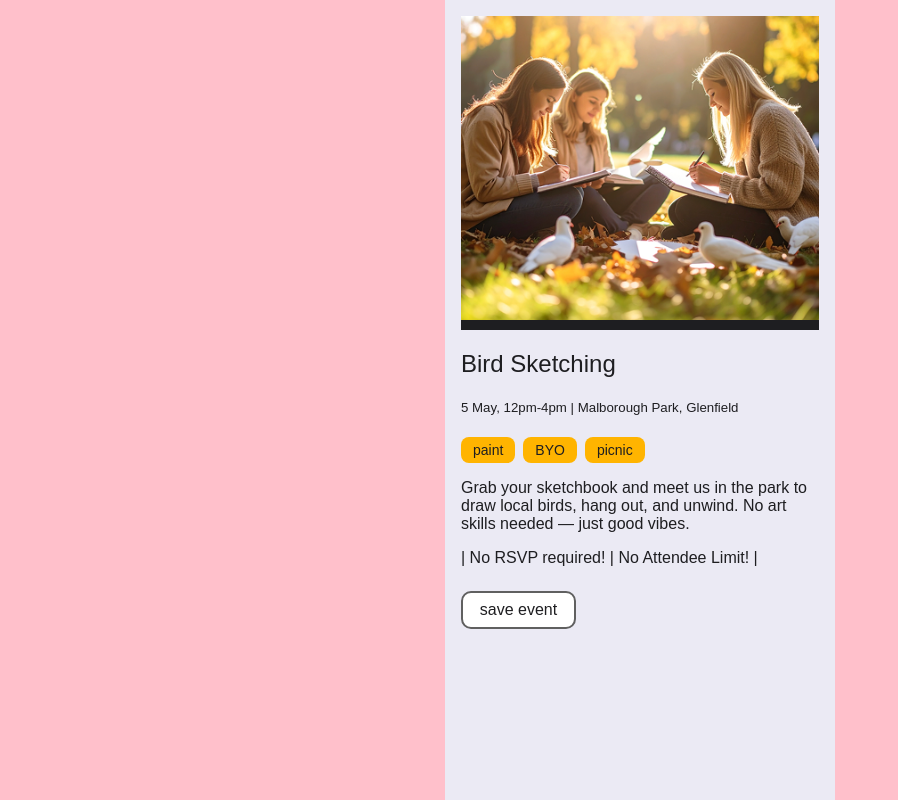
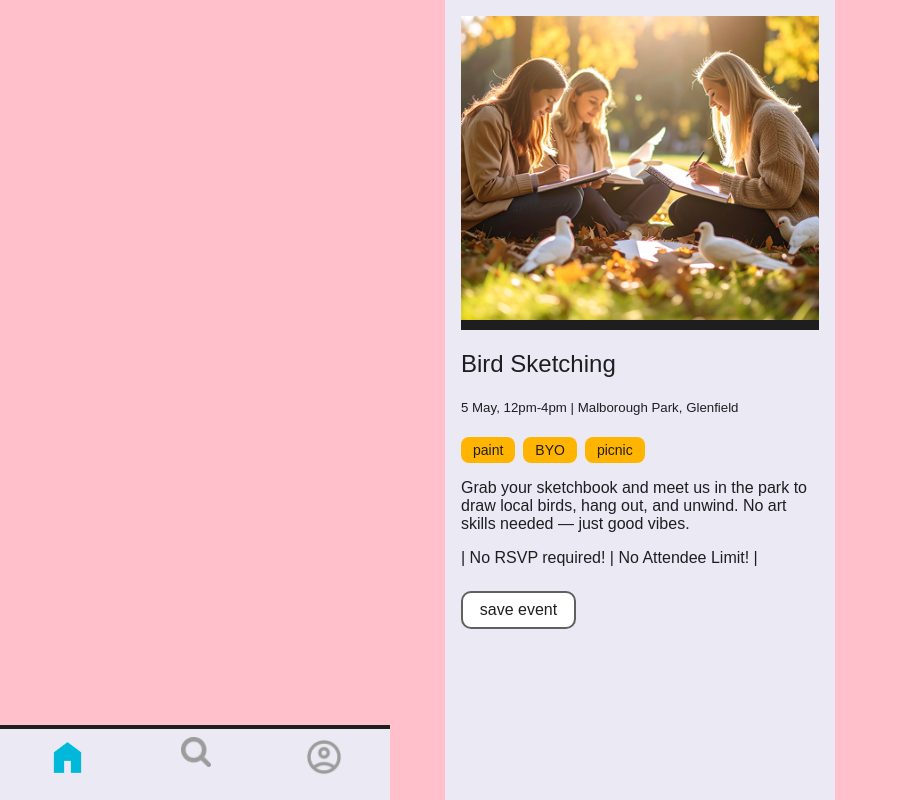
Before and after one commit to mhayv/mhayvine-capulong-summative-1-bmd2id2, a plain HTML site: page birdsketch.html in a window 1280 px wide. Shown: the whole page, without its empty margins (0-898 px from the left). Drawn offline with Linux system fonts and the light colour scheme; a web font is replaced by a local one.

Commit message:
lower nav bar fix, linking pages

```diff
--- a/birdsketch.html
+++ b/birdsketch.html
@@ -24,15 +24,21 @@
                 <h5>BYO</h5>
                 <h5>picnic</h5>
             </div>
-            <p>Grab your sketchbook and meet us in the park to draw local birds, hang out, and unwind. No art skills needed — just good vibes.</p>
+            <p>Grab your sketchbook and meet us in the park to draw local birds, hang out, and unwind. No art skills
+                needed — just good vibes.</p>
             <p>| No RSVP required! | No Attendee Limit! | </p>
 
-             <div class="button-grid">
+            <div class="button-grid">
                 <button class="yellow-btn">save event</button>
             </div>
-
         </main>
 
+        <nav class="bottom-nav">
+            <a href="all.html">
+            <img src="assets/icons/home.png" class="nav-item" alt="home icon"></a>
+            <img src="assets/icons/search.png" class="nav-item size" alt="search icon">
+             <img src="assets/icons/account.png" class="nav-item sizes" alt="search icon">
+        </nav>
     </div>
     <script src="js/script.js" defer></script>
 </body>
--- a/js/script.js
+++ b/js/script.js
@@ -1,5 +1,4 @@
 //filter button toggles
-
 document.querySelectorAll('.areafilter-btn').forEach(btn => {
   btn.addEventListener('click', () => {
     btn.classList.toggle('active');
@@ -24,6 +23,7 @@ document.querySelectorAll('.interestfilter-btn').forEach(btn => {
   });
 });
 
+//save event button action
 document.querySelectorAll('.yellow-btn').forEach(btn => {
   btn.addEventListener('click', () => {
     btn.classList.toggle('active');
--- a/style/style.css
+++ b/style/style.css
@@ -20,6 +20,10 @@ body {
     margin: 0;
     color: var(--graphite-grid);
     background-color: pink;
+}
+
+main{
+    padding-bottom: 60px;
 }
 
 /*to make consistent space throughout screens*/
@@ -354,6 +358,10 @@ a {
   flex-direction: column;
 }
 
+.a {
+    text-decoration: none;
+}
+
 .cards img {
   width: 100%;
   height: auto;
@@ -453,3 +461,33 @@ a {
     background-color: var(--buzz-beam);
     border-color: var(--graphite-grid);
 }
+
+/*bottom nav bar*/
+.bottom-nav {
+  position: fixed;
+  bottom: 0;
+  left: 0;
+  height: 75px;
+  width: 100%;
+  max-width: 390px;
+  background-color: var(--frosted-glass);
+  border-top: 4px solid var(--graphite-grid);
+  display: flex;
+  justify-content: space-around;
+  padding: 0.5rem 0;
+  z-index: 1000;
+}
+
+.nav-item {
+  text-decoration: none;
+  color: var(--graphite-grid);
+  font-family: "ff-real-headline-pro", sans-serif;
+  font-size: 0.875rem;
+}
+
+.size {
+    height: 30px;
+}
+.sizes {
+    height: 40px;
+}
```
Also changed, not shown: all.html (+2 -1 lines), assets/icons/account.png (added), assets/icons/home.png (added), assets/icons/search.png (added).
